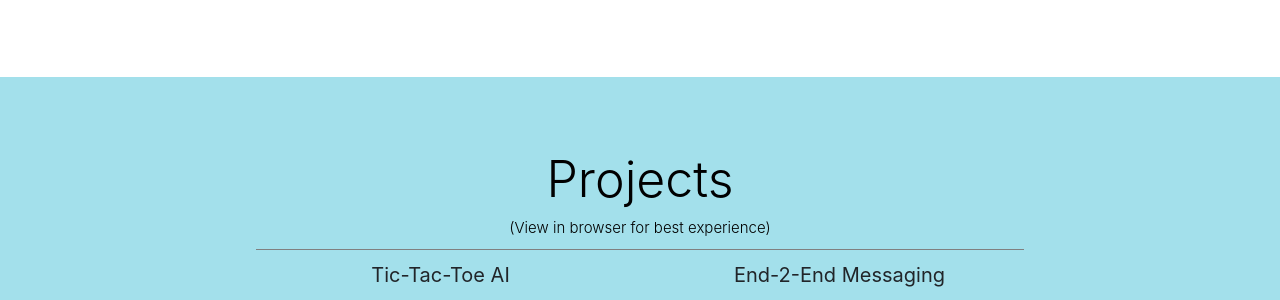
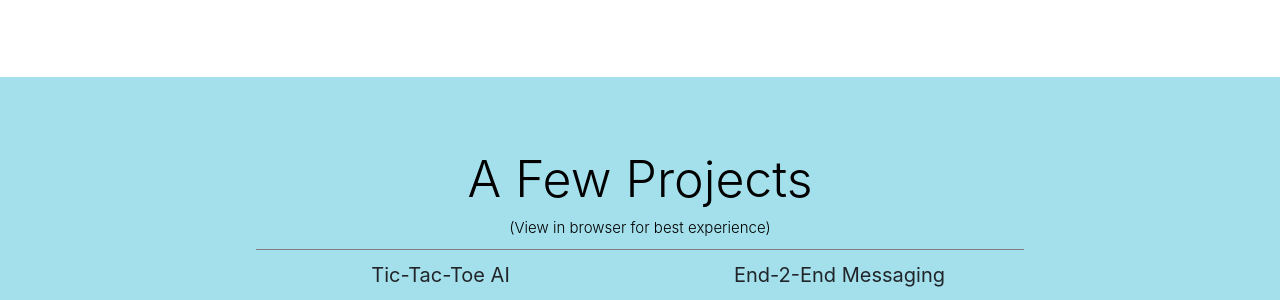
Before and after one commit to CPATRICK321/interactive-resume, a plain HTML site: page index.html in a window 1280 px wide. Shown: the part 3820-4120 px from the top of the page. Drawn offline with nearby package versions, Linux system fonts and the light colour scheme.

Commit message:
updated a header

```diff
--- a/index.html
+++ b/index.html
@@ -342,7 +342,7 @@
 
     <div class="section-container secondary-background-color">
             <div class="custom-header header-color">
-                Projects
+                A Few Projects
                 <div class="header-subtext">
                     (View in browser for best experience)
                 </div>
```
